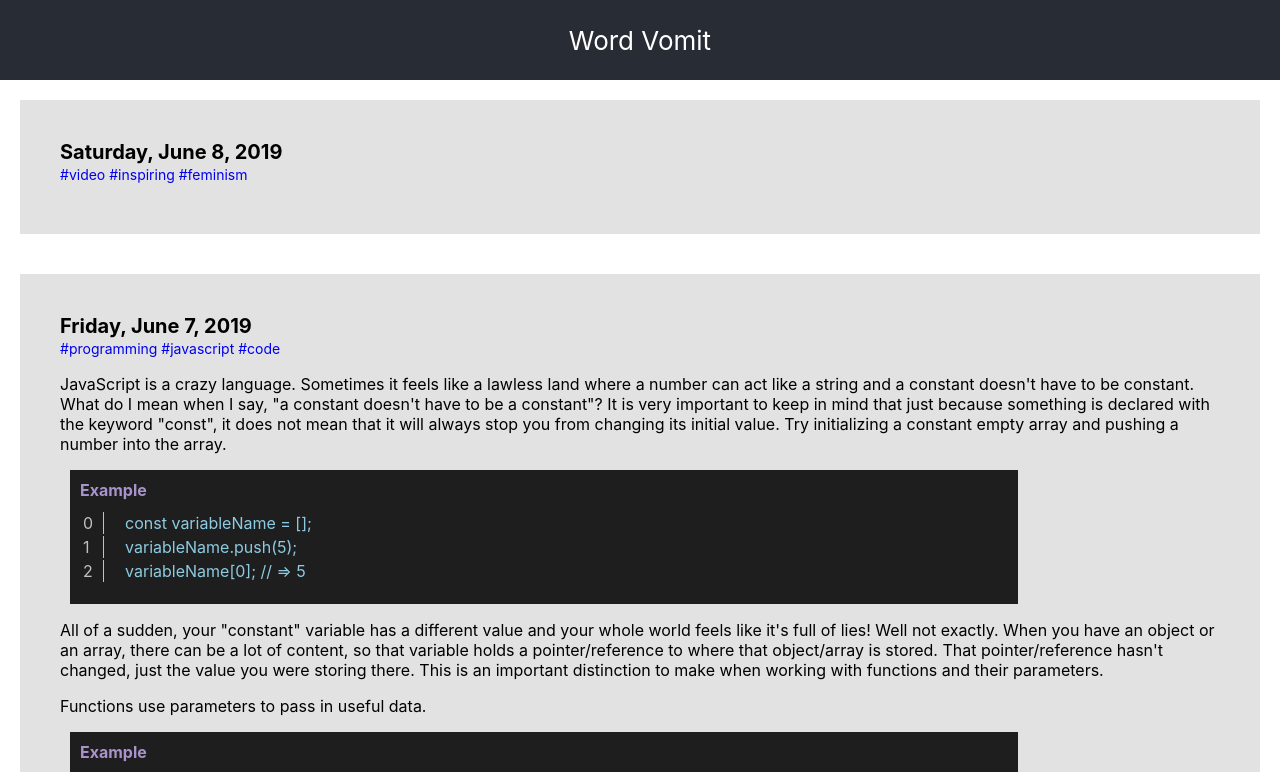
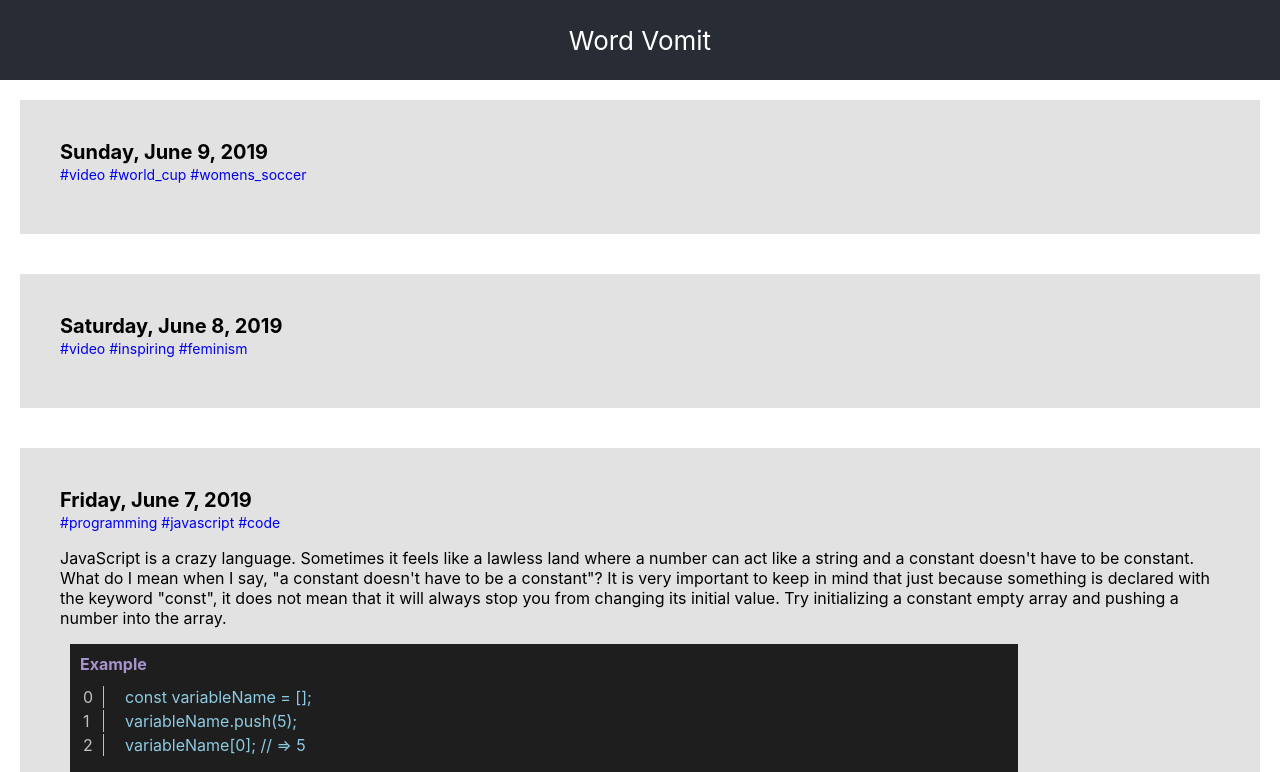
Before and after one commit to joheec/word-vomit, a React (Create React App) app: page / in a window 1280 px wide. Shown: the top 772 px of the page. Built offline with nearby package versions, Linux system fonts and the light colour scheme.

Commit message:
Entry #4

```diff
--- /dev/null
+++ b/src/posts/20190609.jsx
@@ -0,0 +1,25 @@
+import React from 'react';
+import {
+  Date,
+  Entry,
+  Tags,
+  Video,
+} from '../components';
+
+function Post() {
+  const tags = [
+    'video',
+    'world_cup',
+    'womens_soccer',
+  ];
+
+ return (
+   <Entry>
+     <Date date='Sunday, June 9, 2019' />
+     <Tags tags={tags} />
+     <Video id='hOVkEHADCg4' />
+   </Entry>
+ );
+}
+
+export default Post;
--- a/src/posts/index.js
+++ b/src/posts/index.js
@@ -1,9 +1,11 @@
 import React from 'react';
+import Four from './20190609';
 import Three from './20190608';
 import Two from './20190607';
 import One from './20190603';
 
 export default [
+  <Four id="20190609" />,
   <Three id="20190608" />,
   <Two id="20190607" />,
   <One id="20190603" />,
```
